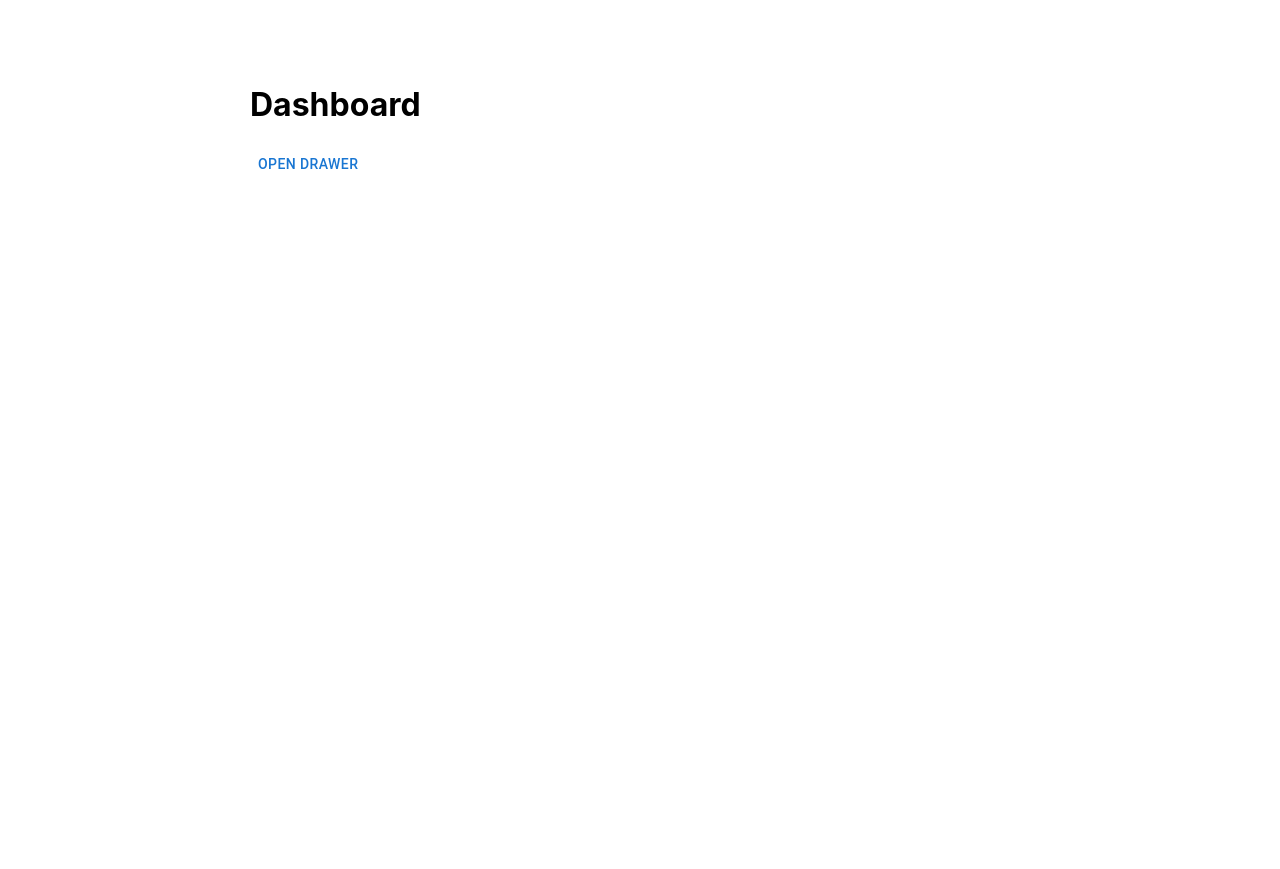
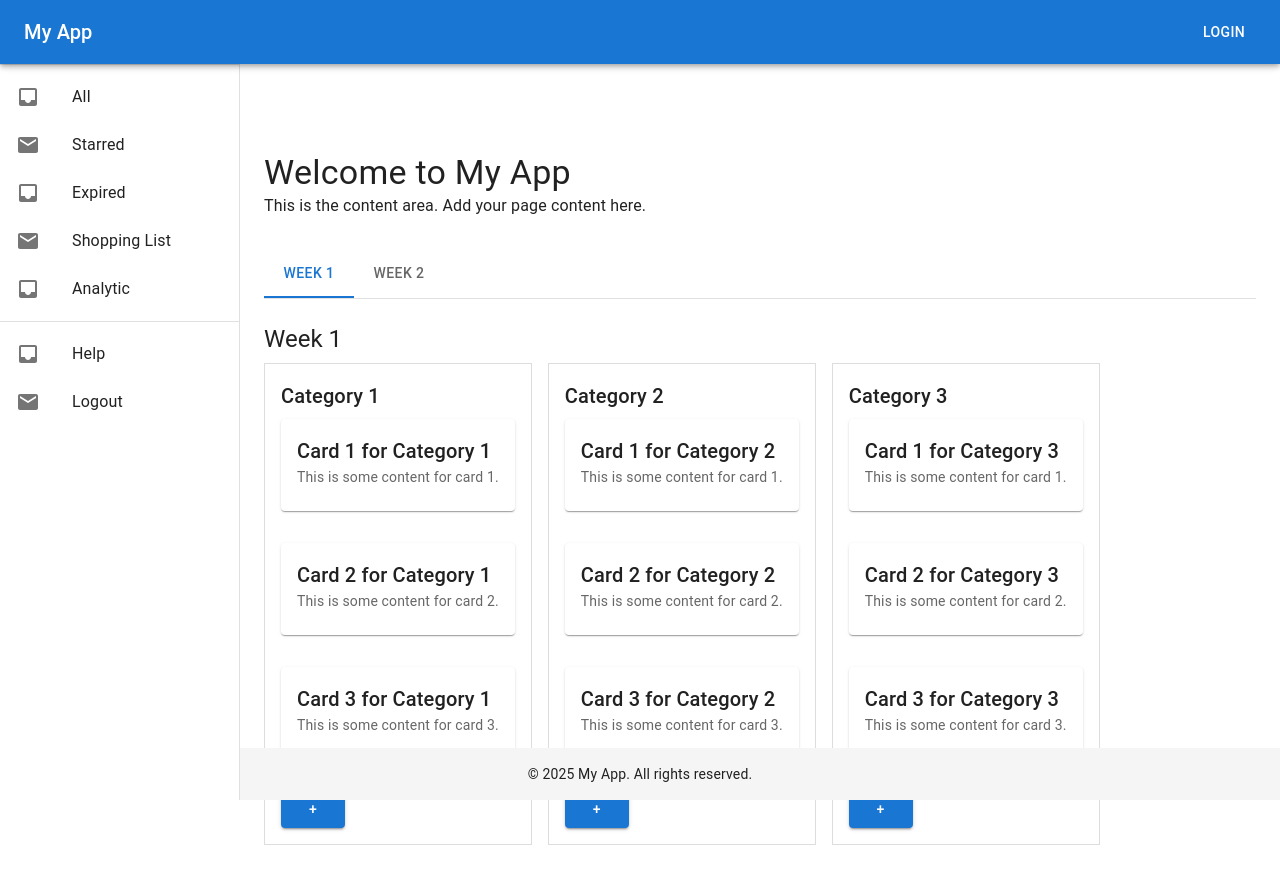
Before and after one commit to 0xagu/skin-and-spoon, a React (Create React App) app in the folder skin-and-spoon-frontend/: page /dashboard in a window 1280 px wide. Before the commit the page ends 800 px from the top, so only its background shows below. Built offline with nearby package versions, Linux system fonts and the light colour scheme.

Commit message:
fe: 1) basic dashboard layout 2) separate footer, content, sidebar and header

```diff
--- a/skin-and-spoon-frontend/src/assets/scss/style.scss
+++ b/skin-and-spoon-frontend/src/assets/scss/style.scss
@@ -2,3 +2,12 @@
   body {
     margin-left: 250px;
   }
+  .sidebar {
+    position: fixed;
+    top: 64px;
+    left: 0;
+    width: 250px;
+    height: calc(100vh - 64px);
+    background-color: #f4f4f4;
+    z-index: 1200;
+  }
--- /dev/null
+++ b/skin-and-spoon-frontend/src/views/components/Footer.js
@@ -0,0 +1,22 @@
+import React from 'react';
+import { Box, Typography } from '@mui/material';
+
+function Footer() {
+  return (
+    <Box
+      component="footer"
+      sx={{
+        width: '100%',
+        textAlign: 'center',
+        py: 2,
+        position: 'fixed',
+        bottom: 0,
+        backgroundColor: '#f5f5f5',
+      }}
+    >
+      <Typography variant="body2">&copy; {new Date().getFullYear()} My App. All rights reserved.</Typography>
+    </Box>
+  );
+}
+
+export default Footer;
--- a/skin-and-spoon-frontend/src/views/components/Header.js
+++ b/skin-and-spoon-frontend/src/views/components/Header.js
@@ -1,78 +1,35 @@
 import React, { useState } from 'react';
-import { Container, AppBar, Toolbar, Typography, Box, Button, Switch } from '@mui/material';
-import AdbIcon from '@mui/icons-material/Adb';
+import { AppBar, Toolbar, Typography, Box, Button, IconButton } from '@mui/material';
 import CssBaseline from '@mui/material/CssBaseline';
 import VerifyLoginRegister from './VerifyLoginRegister';
 
-const Header = () => {
-    const pages = ['Login'];
-    const [darkMode, setDarkMode] = useState(false);
+const Header = ({ handleDrawerToggle }) => {
     const [open, setOpen] = useState(false);
 
     const handleOpen = () => setOpen(true);
     const handleClose = () => setOpen(false);
-
-    const handleDarkModeToggle = () => {
-        setDarkMode(!darkMode);
-    };
     return (
-        <Box sx={{ display: 'flex' }}>
+        <Box>
             <CssBaseline />
-            <AppBar component="nav" position='sticky'>
-                <Container maxWidth="xl" >
-                    <Toolbar disableGutters>
-                        <AdbIcon sx={{ display: { xs: 'none', md: 'flex' }, mr: 1 }} />
-                        <Typography
-                            variant="h6"
-                            noWrap
-                            component="a"
-                            href="#app-bar-with-responsive-menu"
-                            sx={{
-                                mr: 2,
-                                display: { xs: 'none', md: 'flex', flexGrow: 1 },
-                                fontFamily: 'monospace',
-                                fontWeight: 700,
-                                letterSpacing: '.3rem',
-                                color: 'inherit',
-                                textDecoration: 'none',
-                            }}
-                        >
-                            Spoon & Skin
-                        </Typography>
-
-                        <Box
-                            sx={{
-                                flexGrow: 1,
-                                ml: 'auto',
-                                display: 'flex',
-                                justifyContent: 'flex-end',
-                                alignItems: 'center'
-                            }}
-                        >
-                            <Box sx={{ mr: 2 }}>
-                                <Switch
-                                    checked={darkMode}
-                                    onChange={handleDarkModeToggle}
-                                    name="darkMode"
-                                    color="default"
-                                />
-                            </Box>
-
-                            {pages.map((page) => (
-                                <Button
-                                    key={page}
-                                    onClick={handleOpen}
-                                    sx={{ my: 2, color: 'white', display: 'block' }}
-                                >
-                                    {page}
-                                </Button>
-                            ))}
-                        </Box>
-                    </Toolbar>
-
-                    <VerifyLoginRegister open={open} handleClose={handleClose} />
-                </Container>
+            <AppBar position="fixed" sx={{ zIndex: (theme) => theme.zIndex.drawer + 1 }}>
+                <Toolbar>
+                <IconButton
+                    color="inherit"
+                    edge="start"
+                    onClick={handleDrawerToggle}
+                    sx={{ display: { sm: 'none' }, mr: 2 }}
+                >
+                    Open
+                </IconButton>
+                <Typography variant="h6" noWrap component="div">
+                    My App
+                </Typography>
+                <Box sx={{ marginLeft: 'auto' }} onClick={handleOpen}>
+                    <Button color="inherit">Login</Button>
+                </Box>
+                </Toolbar>
             </AppBar>
+            <VerifyLoginRegister open={open} handleClose={handleClose} />
         </Box>
     );
 };
--- a/skin-and-spoon-frontend/src/views/components/Sidebar.js
+++ b/skin-and-spoon-frontend/src/views/components/Sidebar.js
@@ -1,20 +1,27 @@
 import React from 'react';
-// import { Link } from 'react-router-dom';
-import { Drawer, Box, List, ListItem, ListItemButton, ListItemIcon, ListItemText, Divider } from '@mui/material';
-import InboxIcon from '@mui/icons-material/MoveToInbox';
-import MailIcon from '@mui/icons-material/Mail';
+import { Box, Drawer, List,
+  ListItem,
+  ListItemButton,
+  ListItemIcon,
+  ListItemText,
+  Divider,
+  Toolbar,
+  useMediaQuery } from '@mui/material';
+  import { Inbox as InboxIcon, Mail as MailIcon } from '@mui/icons-material';
 
-function Sidebar({ open, toggleDrawer }) {
+function Sidebar({ mobileOpen, handleDrawerToggle}) {
+  const isMobile = useMediaQuery('(max-width:600px)');
+  const drawerWidth = 240;
 
-  const DrawerList = (
-    <Box sx={{ width: 250 }} role="presentation" onClick={toggleDrawer(false)}>
+  const drawer = (
+    <Box sx={{ width: drawerWidth }} role="presentation">
+      <Toolbar />
+      <Divider />
       <List>
-        {['Inbox', 'Starred', 'Send email', 'Drafts'].map((text, index) => (
+        {['All', 'Starred', 'Expired', 'Shopping List', 'Analytic'].map((text, index) => (
           <ListItem key={text} disablePadding>
             <ListItemButton>
-              <ListItemIcon>
-                {index % 2 === 0 ? <InboxIcon /> : <MailIcon />}
-              </ListItemIcon>
+              <ListItemIcon>{index % 2 === 0 ? <InboxIcon /> : <MailIcon />}</ListItemIcon>
               <ListItemText primary={text} />
             </ListItemButton>
           </ListItem>
@@ -22,12 +29,10 @@ function Sidebar({ open, toggleDrawer }) {
       </List>
       <Divider />
       <List>
-        {['All mail', 'Trash', 'Spam'].map((text, index) => (
+        {['Help', 'Logout'].map((text, index) => (
           <ListItem key={text} disablePadding>
             <ListItemButton>
-              <ListItemIcon>
-                {index % 2 === 0 ? <InboxIcon /> : <MailIcon />}
-              </ListItemIcon>
+              <ListItemIcon>{index % 2 === 0 ? <InboxIcon /> : <MailIcon />}</ListItemIcon>
               <ListItemText primary={text} />
             </ListItemButton>
           </ListItem>
@@ -37,11 +42,30 @@ function Sidebar({ open, toggleDrawer }) {
   );
 
   return (
-    <div className="sidebar">
-      <Drawer open={open} onClose={toggleDrawer(false)}>
-        {DrawerList}
+    <Box >
+      <Drawer
+        variant={isMobile ? 'temporary' : 'permanent'}
+        open={mobileOpen}
+        onClose={handleDrawerToggle}
+        ModalProps={{ keepMounted: true }} // Better open performance on mobile.
+        sx={{
+          display: { xs: 'block', sm: 'none' },
+          '& .MuiDrawer-paper': { boxSizing: 'border-box', width: drawerWidth },
+        }}
+      >
+        {drawer}
       </Drawer>
-    </div>
+      <Drawer
+        variant="permanent"
+        sx={{
+          display: { xs: 'none', sm: 'block' },
+          '& .MuiDrawer-paper': { boxSizing: 'border-box', width: drawerWidth },
+        }}
+        open
+      >
+        {drawer}
+      </Drawer>
+    </Box>
   );
 }
 
--- a/skin-and-spoon-frontend/src/views/components/verifyLoginRegister/index.js
+++ b/skin-and-spoon-frontend/src/views/components/verifyLoginRegister/index.js
@@ -28,7 +28,7 @@ const VerifyLoginRegister = ({ open, handleClose }) => {
 
     const handleLogin = async (values, { setSubmitting }) => {
         try {
-            const endpoint = action === 'login' ? '/auth/login' : '/auth/welcome';
+            const endpoint = action === 'login' ? '/oauth/login' : '/auth/welcome';
             const response = await api.post(endpoint, values);
 
             if (response?.data?.error === 0) {
@@ -39,7 +39,7 @@ const VerifyLoginRegister = ({ open, handleClose }) => {
               if (response?.data?.action === 'login') {
                 setAction('login');
               } else if (response?.data?.action === 'dashboard') {
-                navigate('/home');
+                navigate('/dashboard');
               } else {
                 setAction('verifyEmail');
               }
--- /dev/null
+++ b/skin-and-spoon-frontend/src/views/pages/dashboard/Partials/CardByWeek/CardItem.js/index.js
@@ -0,0 +1,17 @@
+import React from 'react';
+import { Card, CardContent, Typography } from '@mui/material';
+
+const CardItem = ({ category, index }) => {
+  return (
+    <Card sx={{ mb: 2 }}>
+      <CardContent>
+        <Typography variant="h6">Card {index + 1} for {category}</Typography>
+        <Typography variant="body2" color="textSecondary">
+          This is some content for card {index + 1}.
+        </Typography>
+      </CardContent>
+    </Card>
+  );
+};
+
+export default CardItem;
--- /dev/null
+++ b/skin-and-spoon-frontend/src/views/pages/dashboard/Partials/CardByWeek/index.js
@@ -0,0 +1,76 @@
+import React from 'react';
+import { Typography, Box, Grid2, Button } from '@mui/material';
+import CardItem from './CardItem.js';
+
+const CardByWeek = ({ activeTab }) => {
+  const categories = ['Category 1', 'Category 2', 'Category 3'];
+
+  // Function to render cards in each category
+  const renderCards = (category) => {
+    return [0, 1, 2].map((index) => (
+      <Grid2 item xs={12} sm={4} key={index}>
+        <CardItem category={category} index={index} />
+      </Grid2>
+    ));
+  };
+
+  return (
+    <Box>
+      {activeTab === 0 && (
+        <Box>
+          <Typography variant="h5" gutterBottom>Week 1</Typography>
+
+          {/* Categories for Week 1 */}
+          <Grid2 container spacing={2}>
+            {categories.map((category) => (
+              <Grid2 item xs={12} sm={4} key={category}>
+                <Box sx={{ border: '1px solid #ddd', p: 2 }}>
+                  <Typography variant="h6" gutterBottom>{category}</Typography>
+
+                  {/* Cards for each category */}
+                  <Grid2 container direction="column" spacing={2}> {/* Set direction to column */}
+                    {renderCards(category)}
+                  </Grid2>
+
+                  {/* Add button */}
+                  <Button variant="contained" sx={{ mt: 2 }}>
+                    +
+                  </Button>
+                </Box>
+              </Grid2>
+            ))}
+          </Grid2>
+        </Box>
+      )}
+
+      {activeTab === 1 && (
+        <Box>
+          <Typography variant="h5" gutterBottom>Week 2</Typography>
+
+          {/* Categories for Week 1 */}
+          <Grid2 container spacing={2}>
+            {categories.map((category) => (
+              <Grid2 item xs={12} sm={4} key={category}>
+                <Box sx={{ border: '1px solid #ddd', p: 2 }}>
+                  <Typography variant="h6" gutterBottom>{category}</Typography>
+
+                  {/* Cards for each category */}
+                  <Grid2 container direction="column" spacing={2}> {/* Set direction to column */}
+                    {renderCards(category)}
+                  </Grid2>
+
+                  {/* Add button */}
+                  <Button variant="contained" sx={{ mt: 2 }}>
+                    +
+                  </Button>
+                </Box>
+              </Grid2>
+            ))}
+          </Grid2>
+        </Box>
+      )}
+    </Box>
+  );
+};
+
+export default CardByWeek;
--- a/skin-and-spoon-frontend/src/views/pages/dashboard/index.js
+++ b/skin-and-spoon-frontend/src/views/pages/dashboard/index.js
@@ -1,27 +1,67 @@
 import React, { useState } from 'react';
-import Header from "../../components/Header";
-import { Box, Container, Toolbar, Button } from '@mui/material';
+import {
+  Box,
+  Toolbar,
+  Typography,
+  Tabs,
+  Tab
+} from '@mui/material';
+import Header from '../../components/Header';
+import Sidebar from '../../components/Sidebar';
+import Footer from '../../components/Footer';
+import CardByWeek from './Partials/CardByWeek';
 
-import Sidebar from '../../components/Sidebar';
-const Dashboard = () => {
-    const [open, setOpen] = useState(false);
+function Dashboard() {
+  const drawerWidth = 240;
+  const [mobileOpen, setMobileOpen] = useState(false);
+  const [activeTab, setActiveTab] = useState(0);
 
-    const toggleDrawer = (newOpen) => () => {
-      setOpen(newOpen);
-    };
+  const handleDrawerToggle = () => {
+    setMobileOpen(!mobileOpen);
+  };
+  const handleTabChange = (event, newValue) => {
+    setActiveTab(newValue);
+  };
 
-    return (
-      <Container maxWidth="false" disableGutters>
-        {/* <Header /> */}
-        <Toolbar/>
+  return (
+    <Box sx={{ display: 'flex' }}>
+      <Header handleDrawerToggle={handleDrawerToggle}/>
 
-        <Box className="body">
-          <h1>Dashboard</h1>
-          <Button onClick={toggleDrawer(true)}>Open drawer</Button>
+      {/* MAIN CONTENT */}
+      <Box
+        component="main"
+        sx={{
+          flexGrow: 1,
+          p: 3,
+          marginLeft: { sm: `${drawerWidth}px` },
+          width: { sm: `calc(100% - ${drawerWidth}px)` },
+          marginTop: '64px',
+        }}
+      >
+        <Toolbar />
+        <Typography variant="h4">Welcome to My App</Typography>
+        <Typography>
+          This is the content area. Add your page content here.
+        </Typography>
+
+        {/* Tabs Section */}
+        <Box sx={{ borderBottom: 1, borderColor: 'divider', mt: 4 }}>
+          <Tabs value={activeTab} onChange={handleTabChange}>
+            <Tab label="Week 1" />
+            <Tab label="Week 2" />
+          </Tabs>
         </Box>
 
-        <Sidebar open={open} toggleDrawer={toggleDrawer} />
-      </Container>
-    );
-};
+        {/* Render the content of the active tab */}
+        <Box sx={{ mt: 3 }}>
+          <CardByWeek activeTab={activeTab} />
+        </Box>
+      </Box>
+
+      <Sidebar mobileOpen={mobileOpen} handleDrawerToggle={handleDrawerToggle}/>
+      <Footer />
+    </Box>
+  );
+}
+
 export default Dashboard;
```
